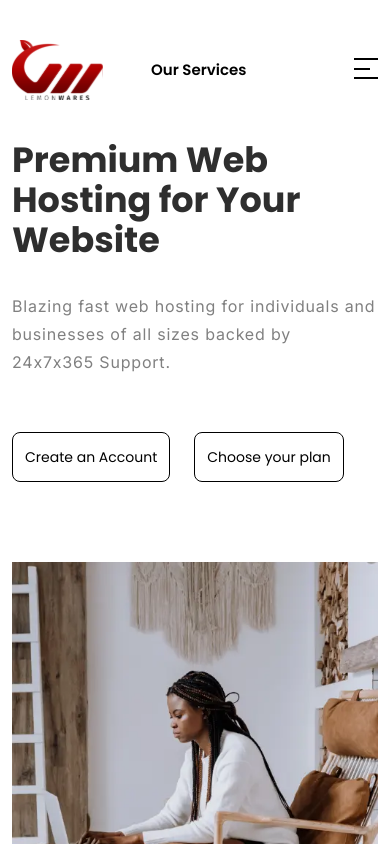
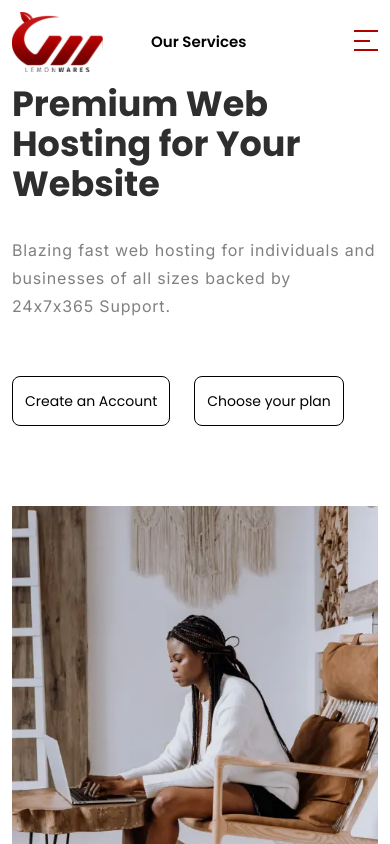
Before and after one commit to Deepak-Maan/lemon-wares, a React (Create React App) app: page / in a window 390 px wide. Shown: the top 844 px of the page. Built offline with nearby package versions, Linux system fonts and the light colour scheme.

Commit message:
Footer and nav modified

```diff
--- a/src/components/Footer.jsx
+++ b/src/components/Footer.jsx
@@ -5,14 +5,14 @@ import { Link } from 'react-router-dom'
 const Footer = () => {
     return (
         <div className='bg-[#B00000] mt-[110px]'>
-            <div className='mx-auto px-3 max-w-[1240px] py-[64px]'>
+            <div className='mx-auto px-3 max-w-[1240px] py-4 sm:py-8 lg:py-[64px]'>
                 <div className='grid grid-cols-2 md:grid-cols-4 lg:grid-cols-12 gap-5'>
                     <div className='col-span-2 md:col-span-4 flex flex-col'>
                         <Link to={'/'}><img src={logo} alt='logo' /></Link>
                         <p className='text-[#E6E6E6] font-Inter font-normal text-base leading-8 mt-4 max-w-[296px]'>Lorem ipsum dolor sit amet, consectetur adipiscing elit ut aliquam, purus sit amet luctus venenatis, lectus magna fringilla urna, porttitor rhoncus dolor purus non enim praesent elem</p>
                     </div>
                     <div className='col-span-1 lg:col-span-2 mt-4'>
-                        <ul className='flex flex-col gap-6'>
+                        <ul className='flex flex-col gap-2 md:gap-6'>
                             <li className='text-white font-Inter font-bold text-base'>Service</li>
                             <li><Link href="#" className='text-[#E6E6E6] leading-8 font-Inter font-normal text-base'>Domain</Link></li>
                             <li><Link href="#" className='text-[#E6E6E6] leading-8 font-Inter font-normal text-base'>Shared Hosting</Link></li>
@@ -21,7 +21,7 @@ const Footer = () => {
                         </ul>
                     </div>
                     <div className='col-span-1 lg:col-span-2 mt-4'>
-                        <ul className='flex flex-col gap-6'>
+                        <ul className='flex flex-col gap-2 md:gap-6'>
                             <li className='text-white font-Inter font-bold text-base'>Hosting</li>
                             <li><Link href="#" className='text-[#E6E6E6] leading-8 font-Inter font-normal text-base'>Cheap Hosting</Link></li>
                             <li><Link href="#" className='text-[#E6E6E6] leading-8 font-Inter font-normal text-base'>Hosting Wordpress</Link></li>
@@ -30,7 +30,7 @@ const Footer = () => {
                         </ul>
                     </div>
                     <div className='col-span-1 lg:col-span-2 mt-4'>
-                        <ul className='flex flex-col gap-6'>
+                        <ul className='flex flex-col gap-2 md:gap-6'>
                             <li className='text-white font-Inter font-bold text-base'>Company</li>
                             <li><Link href="#" className='text-[#E6E6E6] leading-8 font-Inter font-normal text-base'>About</Link></li>
                             <li><Link href="#" className='text-[#E6E6E6] leading-8 font-Inter font-normal text-base'>Career</Link></li>
@@ -38,14 +38,14 @@ const Footer = () => {
                         </ul>
                     </div>
                     <div className='col-span-1 lg:col-span-2 mt-4'>
-                        <ul className='flex flex-col gap-6'>
+                        <ul className='flex flex-col gap-2 md:gap-6'>
                             <li className='text-white font-Inter font-bold text-base'>Help</li>
                             <li><Link href="#" className='text-[#E6E6E6] leading-8 font-Inter font-normal text-base'>FAQ</Link></li>
                             <li><Link href="#" className='text-[#E6E6E6] leading-8 font-Inter font-normal text-base'>Help support</Link></li>
                         </ul>
                     </div>
                 </div>
-                <p className='text-white font-Inter text-base font-normal leading-8 mt-[96px] mb-4'>Built by Jeremiah with &#129293; in Lagos. Copyright {new Date().getFullYear()}</p>
+                <p className='text-white font-Inter text-base font-normal leading-8 pt-5 sm:pt-8 md:pt-12 lg:mt-[96px] mb-4'>Built by Jeremiah with &#129293; in Lagos. Copyright {new Date().getFullYear()}</p>
             </div>
         </div>
     )
--- a/src/components/Nav.jsx
+++ b/src/components/Nav.jsx
@@ -16,7 +16,7 @@ const Nav = () => {
     <>
       <div className="max-w-[1216px] mx-auto px-3 ">
         <nav className="flex items-center justify-between">
-          <div className="flex items-center gap-[110px]  xl:gap-[135px] py-10">
+          <div className="flex items-center gap-[110px]  xl:gap-[135px] py-3 sm:py-5 lg:py-10">
             <div className="flex items-center gap-[48px] xl:gap-[62px]">
               <Link to={'/'}><img className="max-w-[92px]" src={Pagelogo} alt="logo" /></Link>
               <a href="#!" className=" font-poppins font-semibold text-[#000] text-[15px] leading-normal relative before:w-0 before:h-[2px] before:rounded-[10px] before:bg-[#B00000] before:absolute before:left-3 before:bottom-[-10%] before:duration-300 before:transition-all before:ease-linear before:hover:w-[77%]" > Our Services </a>
@@ -35,27 +35,27 @@ const Nav = () => {
               </ul>
               <div className="flex sm:hidden items-center gap-[33px] flex-col ">
                 <a href="#!" className=" font-[Poppins] font-semibold text-[#000] text-[15px] leading-normal before:absolute relative   after:w-0 after:h-[2px] after:rounded-[10px] after:bg-[#B00000] after:absolute after:left-2 after:bottom-[-10%] after:duration-300 after:transition-all after:ease-linear after:hover:w-[77%]"> Account </a>
-                <a href="#!" className=" font-[Poppins] font-semibold text-[#000] text-[15px] leading-normal flex items-center gap-[6px] lg:pe-[52px]  relative before:w-0 before:h-[2px] before:rounded-[10px] before:bg-[#B00000] before:absolute before:left-7 before:bottom-[-10%] before:duration-300 before:transition-all before:ease-linear before:hover:w-[77%]" ><CallLogo/>+2349067322844</a>
+                <a href="#!" className=" font-[Poppins] font-semibold text-[#000] text-[15px] leading-normal flex items-center gap-[6px] lg:pe-[52px]  relative before:w-0 before:h-[2px] before:rounded-[10px] before:bg-[#B00000] before:absolute before:left-7 before:bottom-[-10%] before:duration-300 before:transition-all before:ease-linear before:hover:w-[77%]" ><CallLogo />+2349067322844</a>
               </div>
             </div>
           </div>
           <div className="flex items-center gap-5">
             <div className="hidden sm:flex items-center gap-[62px]">
               <a href="#!" className=" font-[Poppins] font-semibold text-[#000] text-[15px] leading-normal before:absolute relative before:w-[1px] before:h-[19px] before:bg-[#DAD8D8] before:top-1 before:right-[-32px]  after:w-0 after:h-[2px] after:rounded-[10px] after:bg-[#B00000] after:absolute after:left-2 after:bottom-[-10%] after:duration-300 after:transition-all after:ease-linear after:hover:w-[77%]" >Account</a>
-              <a href="#!" className=" font-[Poppins] font-semibold text-[#000] text-[15px] leading-normal flex items-center gap-[6px] lg:pe-[52px] relative before:w-0 before:h-[2px] before:rounded-[10px] before:bg-[#B00000] before:absolute before:left-7 before:bottom-[-10%] before:duration-300 before:transition-all before:ease-linear before:hover:w-[62%] "><CallLogo/>+2349067322844</a>
+              <a href="#!" className=" font-[Poppins] font-semibold text-[#000] text-[15px] leading-normal flex items-center gap-[6px] lg:pe-[52px] relative before:w-0 before:h-[2px] before:rounded-[10px] before:bg-[#B00000] before:absolute before:left-7 before:bottom-[-10%] before:duration-300 before:transition-all before:ease-linear before:hover:w-[62%] "><CallLogo />+2349067322844</a>
             </div>
             <div onClick={setopen}>
               {first ? (
                 <div className="flex lg:hidden flex-col relative z-50 justify-between w-[24px] h-[24px] cursor-pointer  ">
-                  <span className="bg-[#000] w-full h-[2px] relative z-50 mb-[3px] transition-all ease-linear duration-300 rotate-[53deg] -bottom-[11px]"></span>
-                  <span className="bg-[#000] w-full h-[2px] relative z-50 mb-[3px] transition-all ease-linear duration-300 -rotate-45 bottom-2"></span>
+                  <span className="bg-[#B00000] w-full h-[2px] relative z-50 mb-[3px] transition-all ease-linear duration-300 rotate-[53deg] -bottom-[11px]"></span>
+                  <span className="bg-[#B00000] w-full h-[2px] relative z-50 mb-[3px] transition-all ease-linear duration-300 -rotate-45 bottom-2"></span>
                 </div>
               ) : (
                 <div className=" flex lg:hidden flex-col relative z-50 justify-between w-[24px] h-[24px] cursor-pointer ">
 
-                  <span className="bg-[#000] w-full h-[2px] relative z-50 mb-[3px] transition-all ease-linear duration-300"></span>
-                  <span className="bg-[#000]  w-2/3 h-[2px] relative z-50 mb-[3px] transition-all ease-linear duration-300"></span>
-                  <span className="bg-[#000] w-full h-[2px] relative z-50 mb-[3px] transition-all ease-linear duration-300"></span>
+                  <span className="bg-[#B00000] w-full h-[2px] relative z-50 mb-[3px] transition-all ease-linear duration-300"></span>
+                  <span className="bg-[#B00000]  w-2/3 h-[2px] relative z-50 mb-[3px] transition-all ease-linear duration-300"></span>
+                  <span className="bg-[#B00000] w-full h-[2px] relative z-50 mb-[3px] transition-all ease-linear duration-300"></span>
                 </div>
               )}
             </div>
```
